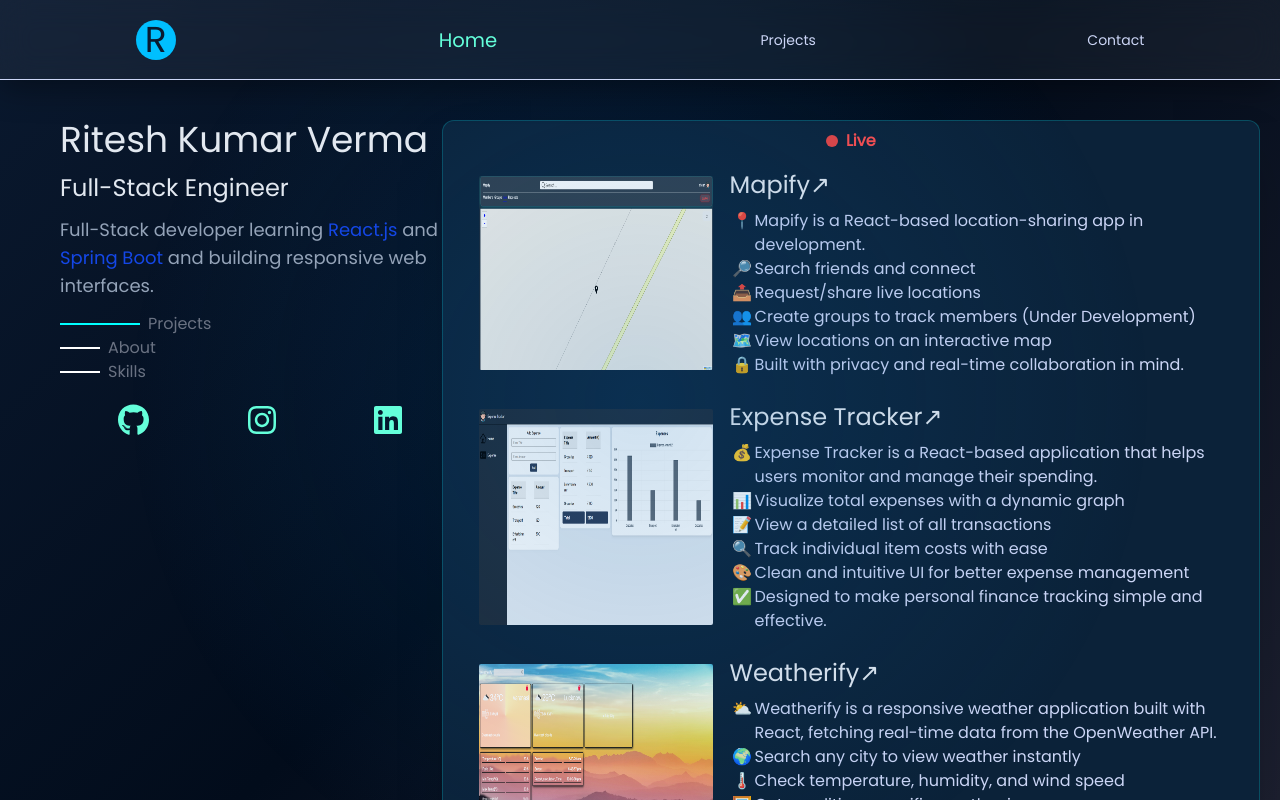
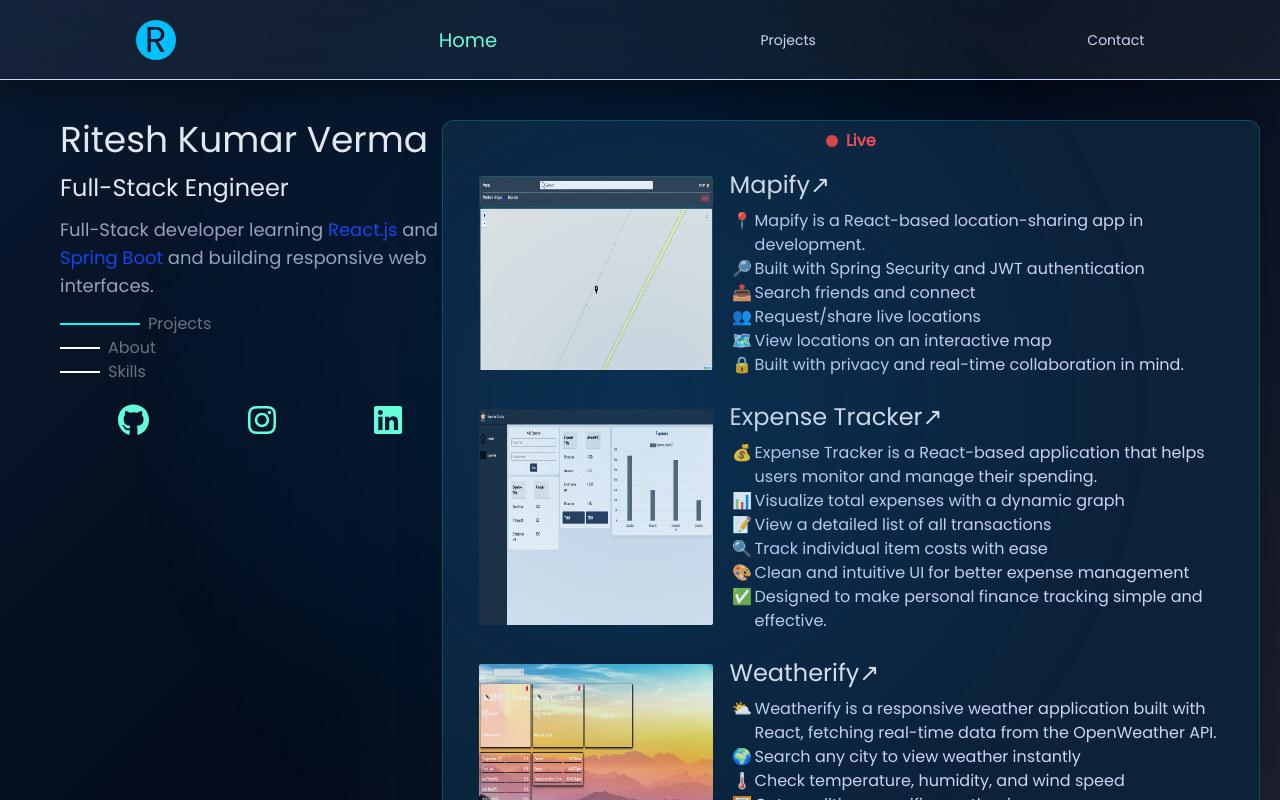
Before and after one commit to Ritesh-Kumar-Verma/myPortfolio, a React (Vite) app: page / in a window 1280 px wide. Shown: the top 800 px of the page. Built offline with nearby package versions, Linux system fonts and the light colour scheme.

Commit message:
Updating summary of project

```diff
--- a/src/Components/Active_Projects.jsx
+++ b/src/Components/Active_Projects.jsx
@@ -11,9 +11,9 @@ const Active_Projects = ({ activeTab, setActiveTab }) => {
       icons: ["📍", "🔎", "📤", "👥", "🗺️", "🔒"],
       text: [
         "Mapify is a React-based location-sharing app in development.",
+        "Built with Spring Security and JWT authentication",
         "Search friends and connect",
         "Request/share live locations",
-        "Create groups to track members (Under Development)",
         "View locations on an interactive map",
         "Built with privacy and real-time collaboration in mind."
       ]
```
